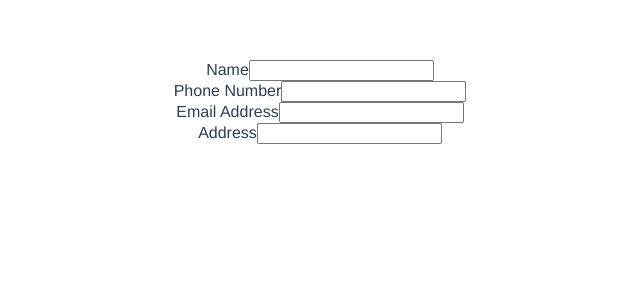
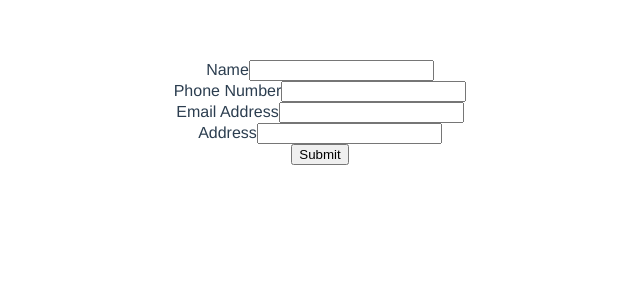
Before and after one commit to luceinrock/vr, a Vue app: page / in a window 1280 px wide. Shown: the top 300 px of the page, without its empty margins (320-960 px from the left). Built offline with nearby package versions, Linux system fonts and the light colour scheme.

Commit message:
added axios

```diff
--- a/package.json
+++ b/package.json
@@ -8,9 +8,11 @@
     "lint": "vue-cli-service lint"
   },
   "dependencies": {
+    "axios": "^0.21.0",
     "core-js": "^3.8.1",
     "register-service-worker": "^1.7.2",
     "vue": "^2.6.12",
+    "vue-axios": "^3.2.0",
     "vue-class-component": "^7.2.6",
     "vue-property-decorator": "^8.5.1"
   },
--- a/src/components/Owners.vue
+++ b/src/components/Owners.vue
@@ -16,10 +16,12 @@
       <label for="address">Address</label>
       <input type="text" v-model="address" />
     </div>
+    <button @click="sendData()">Submit</button>
   </div>
 </template>
 
 <script>
+import axios from 'axios';
 export default {
   name: 'Owners',
   data() {
@@ -29,6 +31,20 @@ export default {
       email_address: '',
       address: '',
     };
+  },
+  methods: {
+    sendData() {
+      axios
+        .post('http://rent.cebu-airtraffic.com/fw/api/o/add', {
+          name: this.name,
+          phone_number: this.phone_number,
+          email_address: this.email_address,
+          address: this.address,
+        })
+        .then((response) => {
+
+        });
+    },
   },
 };
 </script>
```
Also changed, not shown: 1 other file (tests, documents, lock files or other folders).
